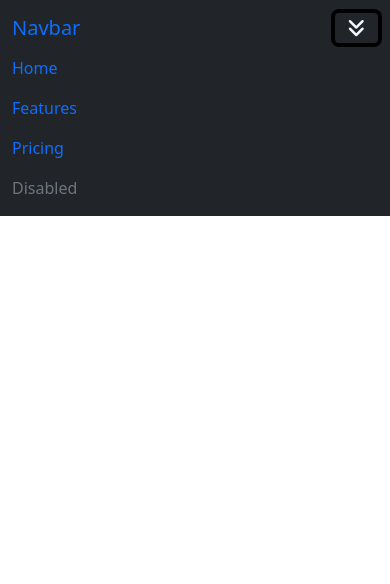
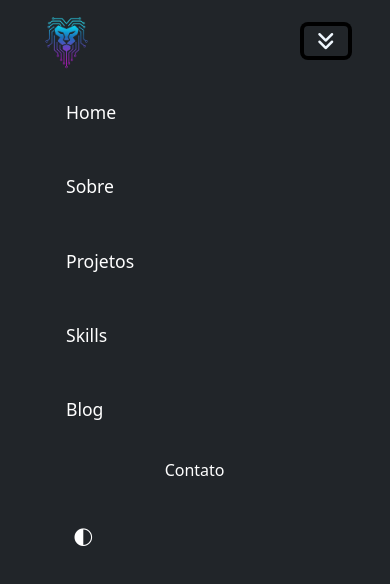
Before and after one commit to LeandroDukievicz/PortifolioLeandro, a plain HTML site: page index.html in a window 390 px wide. Both pictures are taken after a click on the button "Toggle navigation". Drawn offline with nearby package versions, Linux system fonts and the light colour scheme.

Commit message:
FEAT -  modifying all project and updating navbar and header

```diff
--- a/css/app.css
+++ b/css/app.css
@@ -1,3 +1,15 @@
-#icon-togler{
-  color:aliceblue;
+@import url(header.css);
+@import url(btn.css);
+@import url(reset.css);
+
+
+body{
+  background-color:#212529;
 }
+
+header{
+  display: flex;
+  justify-content: center;
+  align-items: center;
+  justify-items: flex-end;
+}
--- /dev/null
+++ b/css/btn.css
@@ -0,0 +1,26 @@
+#contact{
+    background-color: transparent;
+    padding: 10px;
+    text-decoration: none;
+    color:rgb(149, 255, 0);
+}
+.btn-style{
+    width: 100%;
+    padding: .6rem;
+
+
+    border-radius: 15px;
+    background-color:transparent;
+
+}
+.btn-style:hover{
+    transition: .5s;
+    border-color: rgb(0, 0, 255);=
+}
+
+.theme{
+
+    display: flex;
+    justify-content: end;
+
+}
--- /dev/null
+++ b/css/header.css
@@ -0,0 +1,20 @@
+
+#icon-togler{
+    color:aliceblue;
+  }
+
+  #logo{
+    width: 3rem;
+    height:auto;
+  }
+
+  .nav-head{
+    color:#fff;
+    display: flex;
+    justify-content: space-between;
+    transition: 0.5s;
+    font-size: 1.1rem;
+  }
+  .nav-head:hover{
+    color:rgb(0, 255, 247);
+  }
--- /dev/null
+++ b/css/reset.css
@@ -0,0 +1,12 @@
+*{
+    padding:0;
+    margin:0;
+    box-sizing: border-box;
+
+}
+
+a{
+    text-decoration: none;
+    color:#fff;
+
+}
--- a/index.html
+++ b/index.html
@@ -13,30 +13,69 @@
     <link href="https://cdn.jsdelivr.net/npm/bootstrap@5.0.1/dist/css/bootstrap.min.css" rel="stylesheet" integrity="sha384-+0n0xVW2eSR5OomGNYDnhzAbDsOXxcvSN1TPprVMTNDbiYZCxYbOOl7+AMvyTG2x" crossorigin="anonymous">
     <link rel="stylesheet" href="https://cdn.jsdelivr.net/npm/bootstrap-icons@1.5.0/font/bootstrap-icons.css">
     <script src="https://cdn.jsdelivr.net/npm/bootstrap@5.0.2/dist/js/bootstrap.bundle.min.js" integrity="sha384-MrcW6ZMFYlzcLA8Nl+NtUVF0sA7MsXsP1UyJoMp4YLEuNSfAP+JcXn/tWtIaxVXM" crossorigin="anonymous"></script>
+    <!-- Hover.css -->
+    <link rel="stylesheet" href="https://cdnjs.cloudflare.com/ajax/libs/hover.css/2.3.1/css/hover-min.css" integrity="sha512-csw0Ma4oXCAgd/d4nTcpoEoz4nYvvnk21a8VA2h2dzhPAvjbUIK6V3si7/g/HehwdunqqW18RwCJKpD7rL67Xg==" crossorigin="anonymous" referrerpolicy="no-referrer" />
+    <!-- ANIMATE CSS -->
+    <link rel="stylesheet" href="https://cdnjs.cloudflare.com/ajax/libs/animate.css/4.1.1/animate.min.css" referrerpolicy="no-referrer" />
+
+
+
     <!-- CSS STYLES  -->
     <link rel="stylesheet" href="css/app.css">
-    <title>Leandro Dukiévicz - Portifólio </title>
+    <title>Leandro Dukiévicz </title>
 </head>
 <body>
     <header>
-        <nav class="navbar navbar-expand-lg bg-body-tertiary bg-dark">
-            <div class="container-fluid">
-              <a class="navbar-brand" href="#">Navbar</a>
+      <nav class="navbar navbar-expand-lg bg-body-tertiary bg-dark ">
+          <div class="container-fluid nav-head">
+              <a class="navbar-brand hvr-bob" href="#">
+                <img src="img/liontech.png" id="logo" alt="">
+              </a>
+
               <button class="navbar-toggler bg-dark" type="button" data-bs-toggle="collapse" data-bs-target="#navbarNavAltMarkup" aria-controls="navbarNavAltMarkup" aria-expanded="false" aria-label="Toggle navigation">
+                <i id="icon-togler" class="fa-solid fa-angles-down bg " ></i>
+              </button>
 
-                <i id="icon-togler" class="fa-solid fa-angles-down bg " ></i>
-            </button>
               <div class="collapse navbar-collapse" id="navbarNavAltMarkup">
                 <div class="navbar-nav">
-                  <a class="nav-link active" aria-current="page" href="#">Home</a>
-                  <a class="nav-link" href="#">Features</a>
-                  <a class="nav-link" href="#">Pricing</a>
-                  <a class="nav-link disabled">Disabled</a>
+                  <a class="nav-link active nav-head p-4 hvr-hang" aria-current="page" href="#">Home</a>
+                  <a class="nav-link nav-head p-4 hvr-bob" href="#">Sobre</a>
+                  <a class="nav-link nav-head p-4 hvr-hang" href="#">Projetos</a>
+                  <a class="nav-link nav-head p-4 hvr-bob" href="#">Skills</a>
+                  <a class="nav-link nav-head p-4 hvr-hang" href="#">Blog</a>
+                  <button  class=" btn  btn-style hvr-wobble-to-top-right">
+                    <a   href="#">Contato</a>
+                  </button>
                 </div>
               </div>
-            </div>
-          </nav>
+
+              <div class="theme p-3">
+                <li class="nav-item dropdown navbar navbar-expand-lg">
+                  <a class="nav-link  nav-head" href="#" role="button" data-bs-toggle="dropdown" aria-expanded="false">
+                    <i class="bi bi-circle-half"></i>
+                  </a>
+                  <ul class="dropdown-menu">
+                    <li>
+                        <a class="dropdown-item" href="#">
+                            <i class="bi bi-brightness-high-fill"></i>Light Mode
+                        </a>
+                    </li>
+                    <li>
+                      <a class="dropdown-item" href="#"><i class="bi bi-moon-stars-fill"></i>Dark Mode
+                      </a>
+                    </li>
+                  </ul>
+                </li>
+              </div>
+          </div>
+      </nav>
     </header>
+
+
+
+
+
+
 
 </body>
 </html>
```
Also changed, not shown: css/particles.css (deleted, +0 -59 lines).
